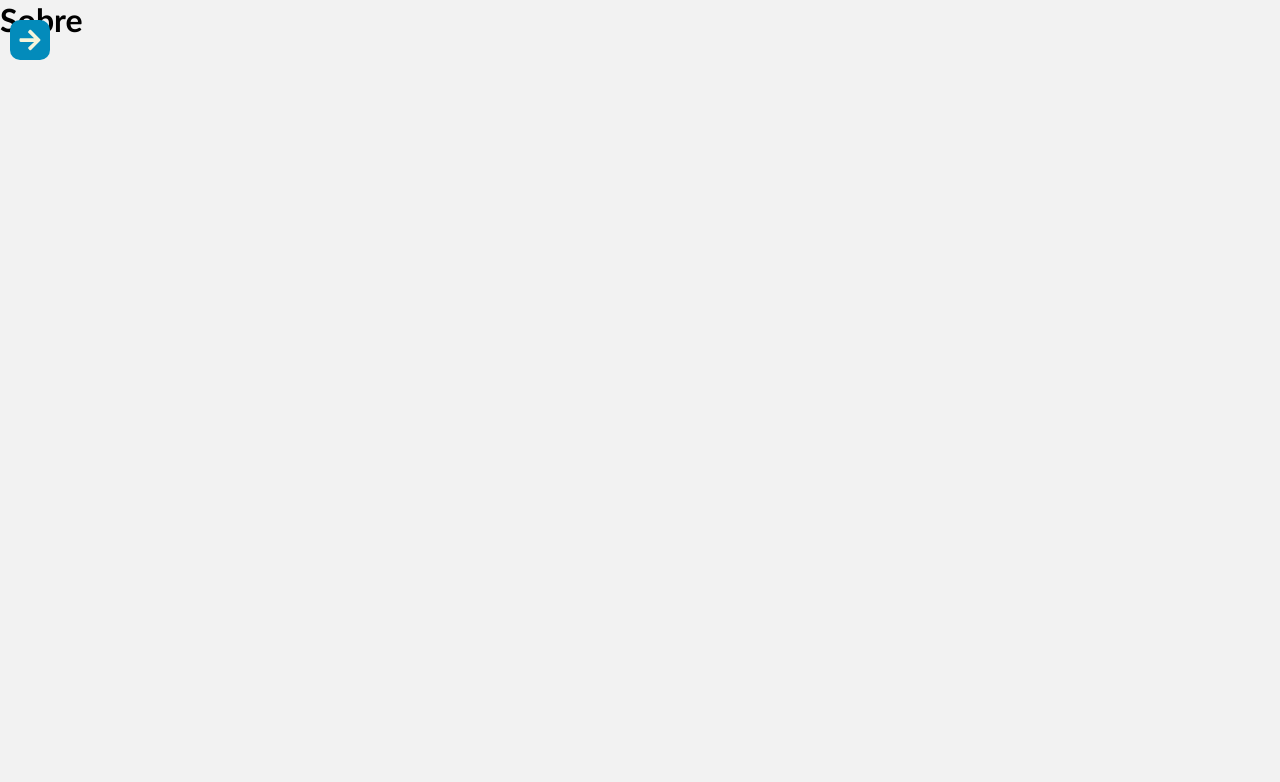
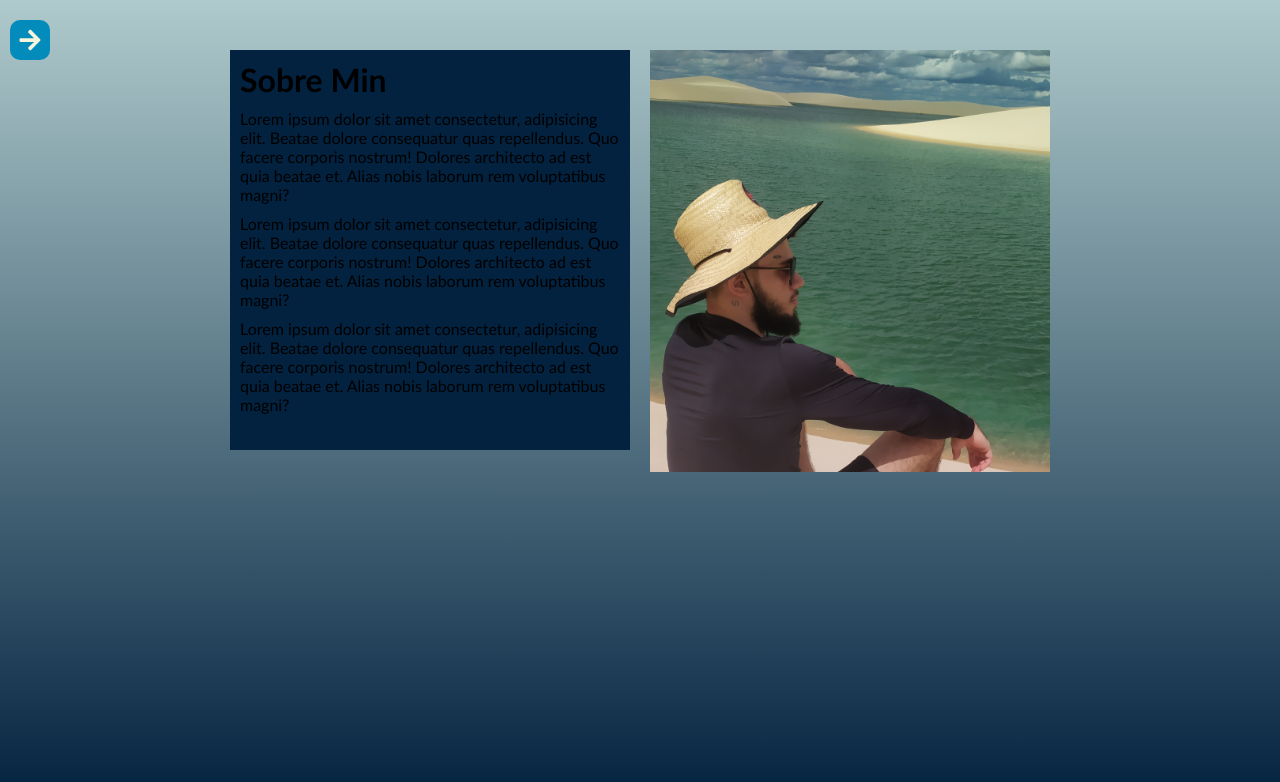
Before and after one commit to lauriciodev/portifolio-react-js, a React (Create React App) app: page /sobre in a window 1280 px wide. Shown: the top 782 px of the page. Built offline with nearby package versions, Linux system fonts and the light colour scheme.

Commit message:
sobre parte 01

```diff
--- a/src/App.js
+++ b/src/App.js
@@ -4,6 +4,7 @@ import { Route, Routes } from "react-router-dom";
 import { Home } from "./pages/home";
 import { Sobre } from './pages/sobre';
 import Foto from "./assets/img/lauricio.jpg";
+import FotoSobre from "./assets/img/laug1.jpg";
 import { Projetos } from './pages/projetos';
 import { Linguagens } from './pages/linguagens';
 import { Contato } from './pages/contato';
@@ -19,7 +20,7 @@ function App() {
 
      <Routes>
       <Route path='/' element={<Home foto={Foto} />}/>
-      <Route path='/sobre' element={<Sobre/>}/>
+      <Route path='/sobre' element={<Sobre FotoSobre={FotoSobre}/>}/>
       <Route path='/projetos' element={<Projetos/>}/>
       <Route path='/linguagens' element={<Linguagens/>}/>
       <Route path='/contato' element={<Contato/>}/>
--- a/src/pages/home/style.js
+++ b/src/pages/home/style.js
@@ -53,7 +53,15 @@ flex-wrap: wrap;
   border: 1px solid #3e838c;
   transition: all .3s;
 
+
+
 }
+
+& > svg{
+    font-size: 2rem;
+    color: #010d23;
+  }
+
 & > a:hover{
   background-color: #afcacc;
   color: #010d23;;
@@ -61,9 +69,7 @@ flex-wrap: wrap;
   border: 1px solid #010d23;
 
 
-  & > svg{
-    color: #010d23;
-  }
+
 }
 
 
--- a/src/pages/sobre/index.jsx
+++ b/src/pages/sobre/index.jsx
@@ -1,7 +1,31 @@
-export const Sobre = () =>{
+import * as C from "./style"
+
+export const Sobre = (props) =>{
   return(
-    <>
-    <h1>Sobre</h1>
-    </>
+    <C.ContainerSobre>
+      <C.ContainerText>
+        <h1>Sobre Min</h1>
+        <p>Lorem ipsum dolor sit amet consectetur,
+          adipisicing elit. Beatae dolore consequatur quas repellendus.
+          Quo facere corporis
+          nostrum! Dolores architecto ad est quia beatae et.
+          Alias nobis laborum rem voluptatibus magni?</p>
+
+        <p>Lorem ipsum dolor sit amet consectetur,
+          adipisicing elit. Beatae dolore consequatur quas repellendus.
+          Quo facere corporis
+          nostrum! Dolores architecto ad est quia beatae et.
+          Alias nobis laborum rem voluptatibus magni?</p>
+        <p>Lorem ipsum dolor sit amet consectetur,
+          adipisicing elit. Beatae dolore consequatur quas repellendus.
+          Quo facere corporis
+          nostrum! Dolores architecto ad est quia beatae et.
+          Alias nobis laborum rem voluptatibus magni?</p>
+      </C.ContainerText>
+
+      <C.ContainerPhoto>
+        <img src={props.FotoSobre} alt="lauricio" />
+      </C.ContainerPhoto>
+    </C.ContainerSobre>
   )
 }
--- a/src/pages/sobre/style.js
+++ b/src/pages/sobre/style.js
@@ -0,0 +1,34 @@
+import styled from 'styled-components';
+
+
+export const ContainerSobre = styled.div`
+background: linear-gradient(to top , #03223f,#afcacc) ;
+width: 100vw;
+height: 100vh;
+display: flex;
+justify-content: center;
+background-color: bisque;
+gap: 20px;
+padding-top: 50px;
+`
+export const ContainerText = styled.div`
+background-color: bisque;
+width: 100%;
+height: 400px;
+background-color:#03223f;
+max-width: 400px;
+display: flex;
+flex-direction: column;
+gap: 10px;
+padding: 10px;
+`
+
+
+export const ContainerPhoto = styled.div`
+width: 100%;
+max-width: 400px;
+
+& > img{
+  width: 100%;
+}
+`
```
Also changed, not shown: src/assets/img/laug1.jpg (added), src/assets/img/laug3.jpg (added).
